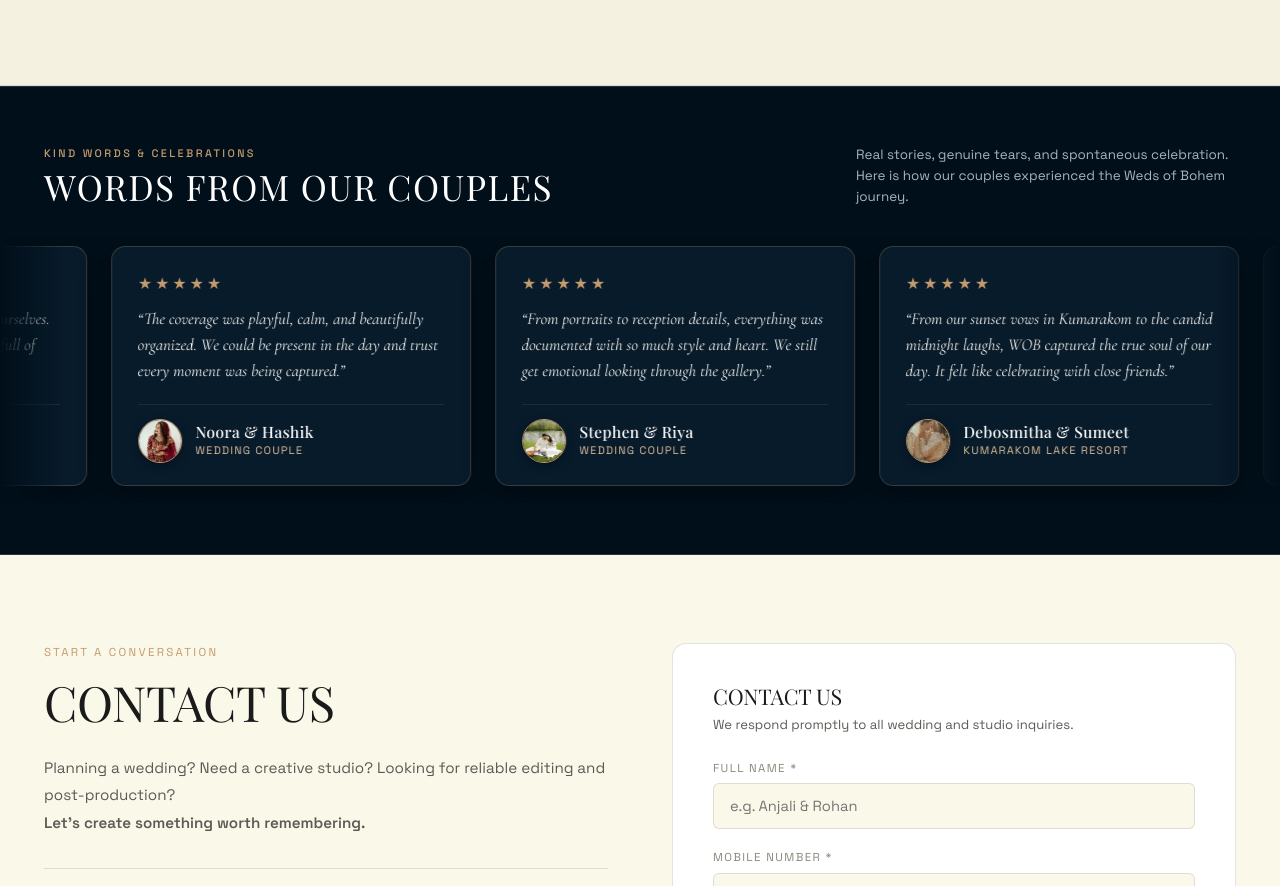
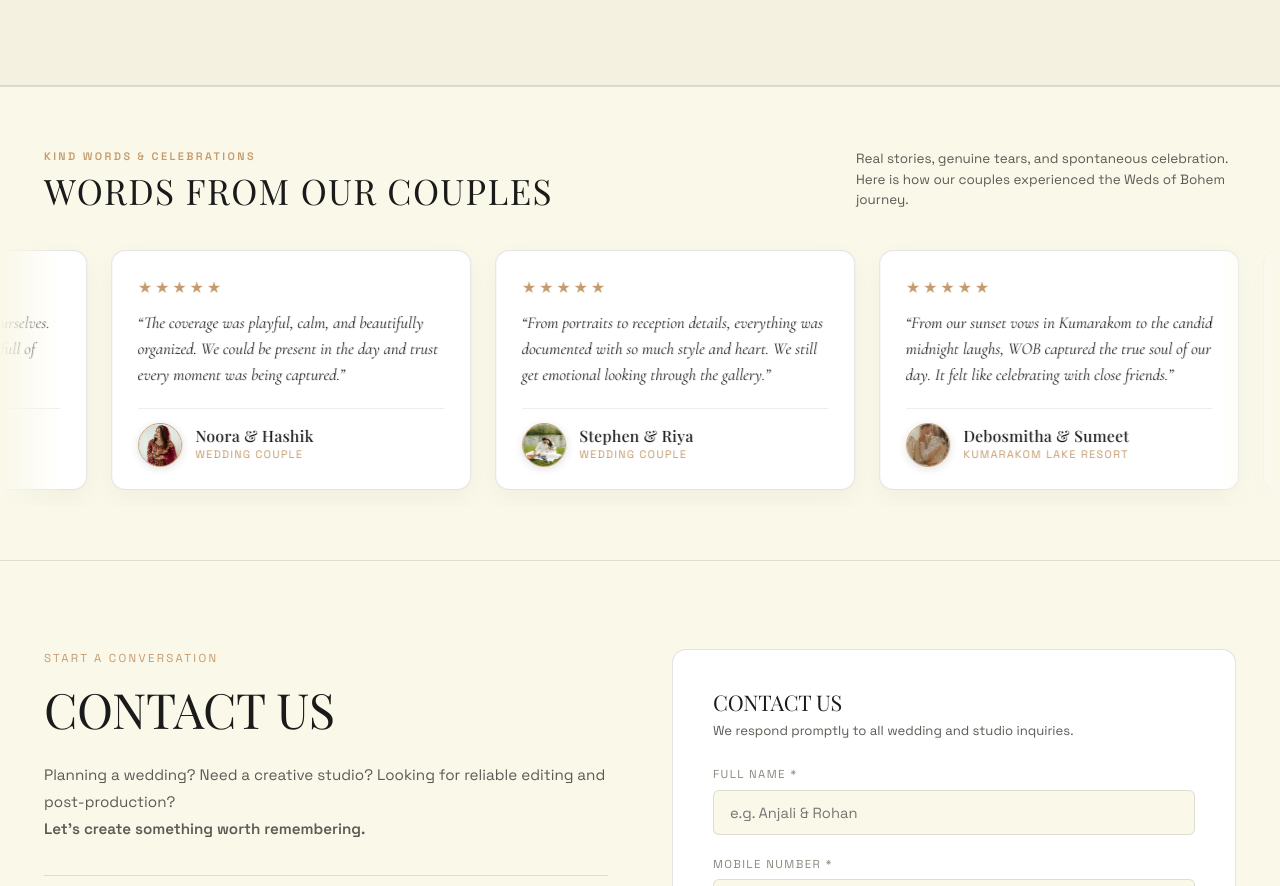
Before and after one commit to wedsofbohem/wedsofbohem, a plain HTML site: page index.html in a window 1280 px wide. Shown: the part 6896-7782 px from the top of the page. Drawn offline with nearby package versions, Linux system fonts and the light colour scheme; a web font is replaced by a local one.

Commit message:
Update testimonials section colors to match website ivory and cream palette

```diff
--- a/assets/css/styles.css
+++ b/assets/css/styles.css
@@ -1021,16 +1021,16 @@ img {
 }
 
 /* --------------------------------------------------------------------------
-   TESTIMONIALS SLIDER (Pan Right to Left Marquee - Compact Editorial Height)
+   TESTIMONIALS SLIDER (Pan Right to Left Marquee - Editorial Ivory & Cream)
    -------------------------------------------------------------------------- */
 .section-testimonials {
-  padding: 3.6rem 0 3.2rem;
-  background-color: var(--bg-midnight);
-  color: var(--text-light);
+  padding: 3.8rem 0 3.4rem;
+  background-color: var(--bg-cream);
+  color: var(--text-dark);
   overflow: hidden;
   position: relative;
-  border-top: 1px solid var(--border-dark);
-  border-bottom: 1px solid var(--border-dark);
+  border-top: 1px solid var(--border-light);
+  border-bottom: 1px solid var(--border-light);
 }
 
 .testimonials-header {
@@ -1048,7 +1048,7 @@ img {
   text-transform: uppercase;
   color: var(--accent-gold);
   margin-bottom: 0.35rem;
-  font-weight: 500;
+  font-weight: 600;
 }
 
 .testimonials-title {
@@ -1056,13 +1056,13 @@ img {
   font-size: clamp(1.6rem, 2.8vw, 2.2rem);
   text-transform: uppercase;
   letter-spacing: 0.04em;
-  color: var(--text-light);
+  color: var(--text-dark);
   line-height: 1.15;
 }
 
 .testimonials-subtitle {
   font-size: 0.84rem;
-  color: var(--text-light-muted);
+  color: var(--text-muted);
   max-width: 380px;
   line-height: 1.55;
 }
@@ -1106,19 +1106,19 @@ img {
   }
 }
 
-/* Individual Testimonial Card */
+/* Individual Testimonial Card (Crisp Ivory Card) */
 .testimonial-card {
   width: 360px;
   max-width: 85vw;
   flex-shrink: 0;
-  background-color: var(--bg-midnight-card);
-  border: 1px solid rgba(197, 155, 109, 0.25);
+  background-color: var(--bg-white);
+  border: 1px solid var(--border-light);
   border-radius: 14px;
   padding: 1.6rem 1.6rem 1.4rem;
   display: flex;
   flex-direction: column;
   justify-content: space-between;
-  box-shadow: 0 10px 30px rgba(0, 0, 0, 0.35);
+  box-shadow: 0 10px 28px rgba(0, 0, 0, 0.04);
   transition: transform 0.3s cubic-bezier(0.16, 1, 0.3, 1),
               border-color 0.3s ease,
               box-shadow 0.3s ease;
@@ -1127,7 +1127,7 @@ img {
 .testimonial-card:hover {
   transform: translateY(-4px);
   border-color: var(--accent-gold);
-  box-shadow: 0 16px 36px rgba(0, 0, 0, 0.5), 0 0 20px rgba(197, 155, 109, 0.15);
+  box-shadow: 0 16px 36px rgba(0, 0, 0, 0.08), 0 0 20px rgba(197, 155, 109, 0.12);
 }
 
 .testimonial-stars {
@@ -1144,7 +1144,7 @@ img {
   font-style: italic;
   font-size: 1.04rem;
   line-height: 1.55;
-  color: #F8F7F2;
+  color: var(--text-dark);
   margin-bottom: 1.2rem;
   flex-grow: 1;
 }
@@ -1154,7 +1154,7 @@ img {
   align-items: center;
   gap: 0.85rem;
   padding-top: 0.9rem;
-  border-top: 1px solid rgba(255, 255, 255, 0.08);
+  border-top: 1px solid rgba(26, 26, 26, 0.08);
 }
 
 .testimonial-avatar {
@@ -1163,7 +1163,7 @@ img {
   border-radius: 50%;
   object-fit: cover;
   border: 1.5px solid var(--accent-gold);
-  box-shadow: 0 3px 8px rgba(0, 0, 0, 0.35);
+  box-shadow: 0 2px 8px rgba(0, 0, 0, 0.12);
   flex-shrink: 0;
 }
 
@@ -1177,7 +1177,7 @@ img {
   font-family: var(--font-display);
   font-size: 0.98rem;
   font-weight: 500;
-  color: #FFFFFF;
+  color: var(--text-dark);
   letter-spacing: 0.02em;
 }
 
@@ -1186,7 +1186,7 @@ img {
   font-size: 0.68rem;
   letter-spacing: 0.12em;
   text-transform: uppercase;
-  color: var(--accent-gold-light);
+  color: var(--accent-gold);
 }
 
 @media (max-width: 1024px) {
--- a/index.html
+++ b/index.html
@@ -12,7 +12,7 @@
   <link href="https://fonts.googleapis.com/css2?family=Cormorant+Garamond:ital,wght@0,300;0,400;1,300;1,400&family=Playfair+Display:ital,wght@0,400;0,500;0,600;1,400&family=Space+Grotesk:wght@300;400;500;600&display=swap" rel="stylesheet">
 
   <link rel="icon" type="image/png" href="assets/images/logo.png">
-  <link rel="stylesheet" href="assets/css/styles.css?v=7.1">
+  <link rel="stylesheet" href="assets/css/styles.css?v=7.2">
 </head>
 <body class="is-loading">
 
```
